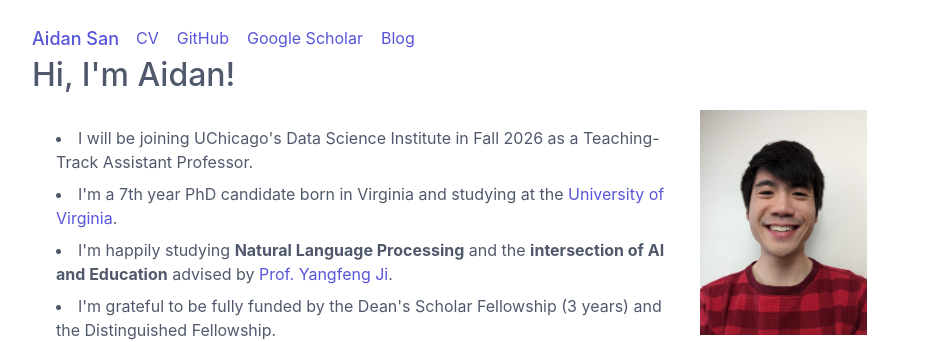
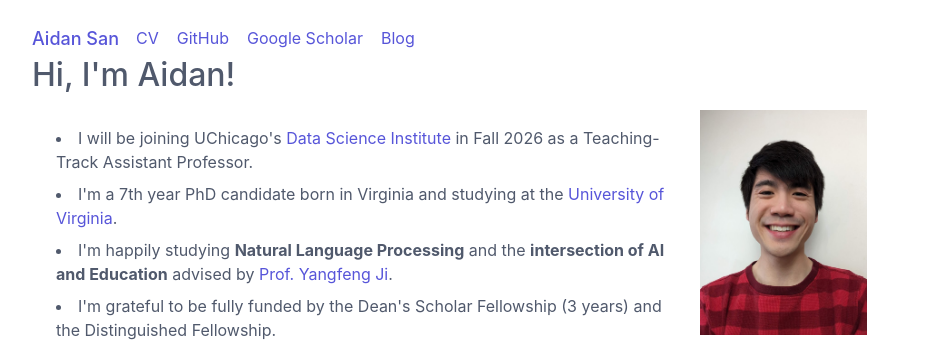
Before and after one commit to aidansan/aidansan.github.io, a Jekyll site: the page built from index.html, in a window 1280 px wide. Shown: the top 342 px of the page, without its empty margins (168-1111 px from the left). Built offline with Jekyll 4.4.1, drawn with Linux system fonts in a browser that asks for light colours; part of the change alters nothing that is shown.

```diff
--- a/index.html
+++ b/index.html
@@ -6,7 +6,7 @@ layout: default
 <div class="columns">
 <div class="column col-9">
 <ul>
-  <li>I will be joining UChicago's <a=href="https://datascience.uchicago.edu/">Data Science Institute</a> in Fall 2026 as a Teaching-Track Assistant Professor.</li>
+  <li>I will be joining UChicago's <a href="https://datascience.uchicago.edu/">Data Science Institute</a> in Fall 2026 as a Teaching-Track Assistant Professor.</li>
   <li>I'm a 7th year PhD candidate born in Virginia and studying at the <a href="https://engineering.virginia.edu/departments/computer-science">University of Virginia</a>.</li>
   <li>I'm happily studying <strong>Natural Language Processing</strong> and the <strong>intersection of AI and Education</strong> advised by <a href="http://yangfengji.net/">Prof. Yangfeng Ji</a>. </li>
   <li>I'm grateful to be fully funded by the Dean's Scholar Fellowship (3 years) and the Distinguished Fellowship.</li>
```
